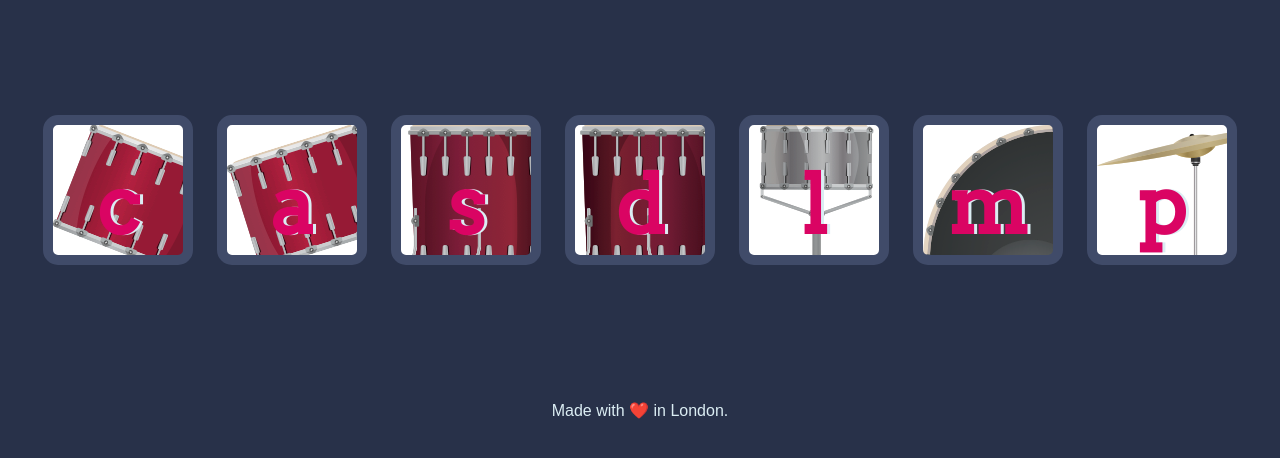
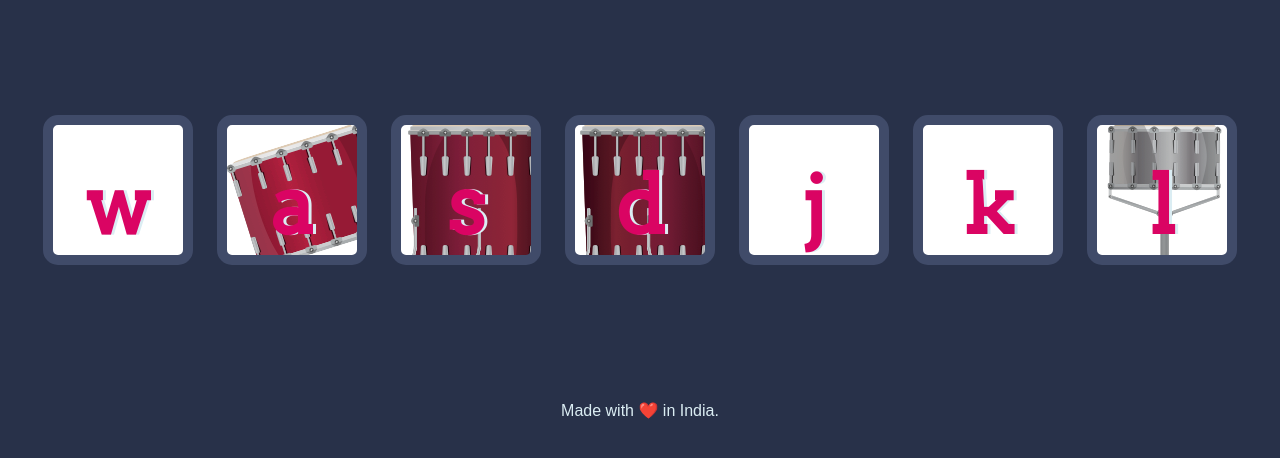
Before and after one commit to agarwalrahul30/Drum-kit, a plain HTML site: page index.html in a window 1280 px wide. Shown: the part 174-632 px from the top of the page. Drawn offline with Linux system fonts and the light colour scheme.

Commit message:
Change keys

```diff
--- a/index.html
+++ b/index.html
@@ -12,18 +12,18 @@
 
   <h1 id="title">Drum 🥁 Kit</h1>
   <div class="set">
-    <button class="c drum">c</button>
+    <button class="w drum">w</button>
     <button class="a drum">a</button>
     <button class="s drum">s</button>
     <button class="d drum">d</button>
+    <button class="j drum">j</button>
+    <button class="k drum">k</button>
     <button class="l drum">l</button>
-    <button class="m drum">m</button>
-    <button class="p drum">p</button>
   </div>
 
 
   <footer>
-    Made with ❤️ in London.
+    Made with ❤️ in India.
   </footer>
 
   <script src="index.js"></script>
```
